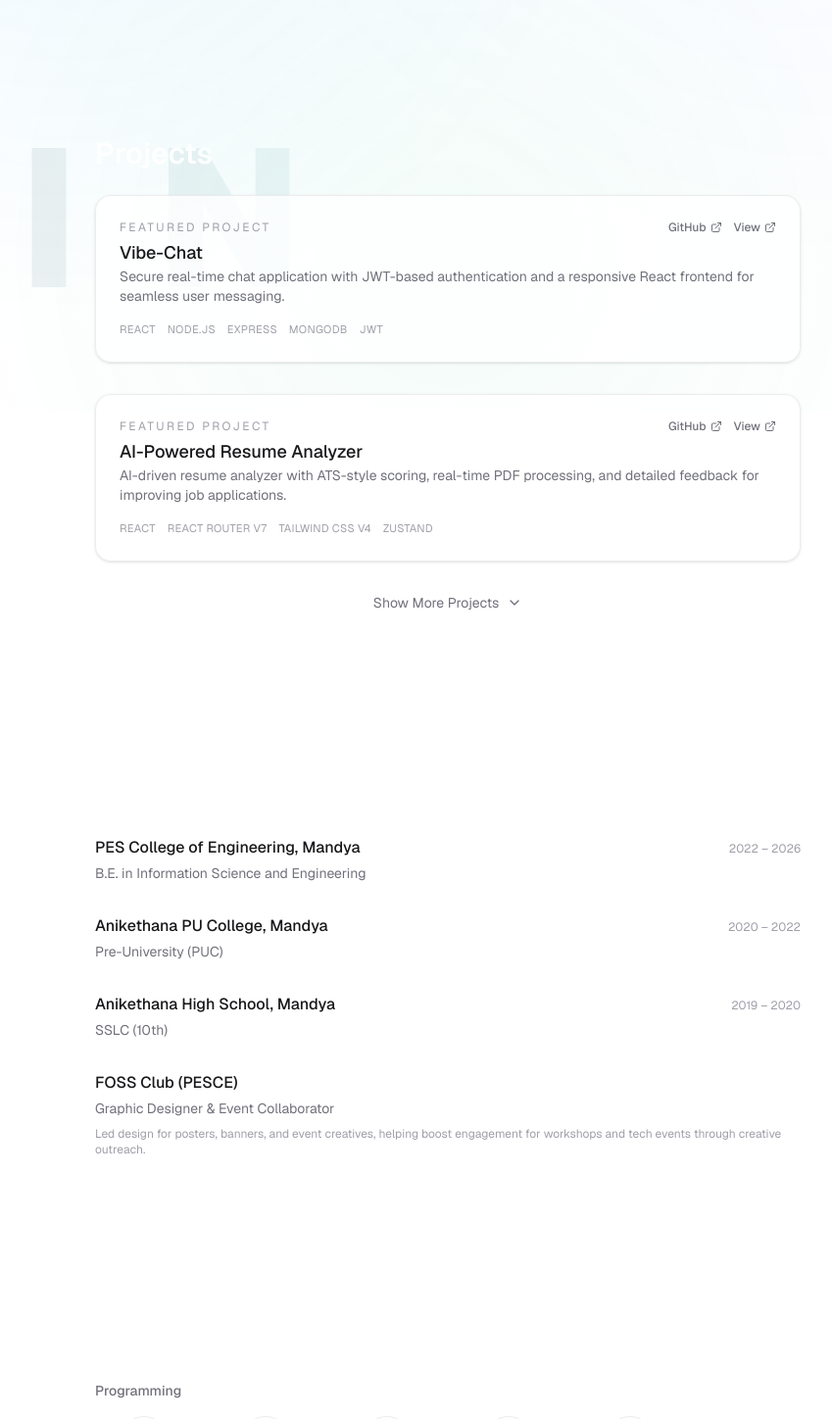
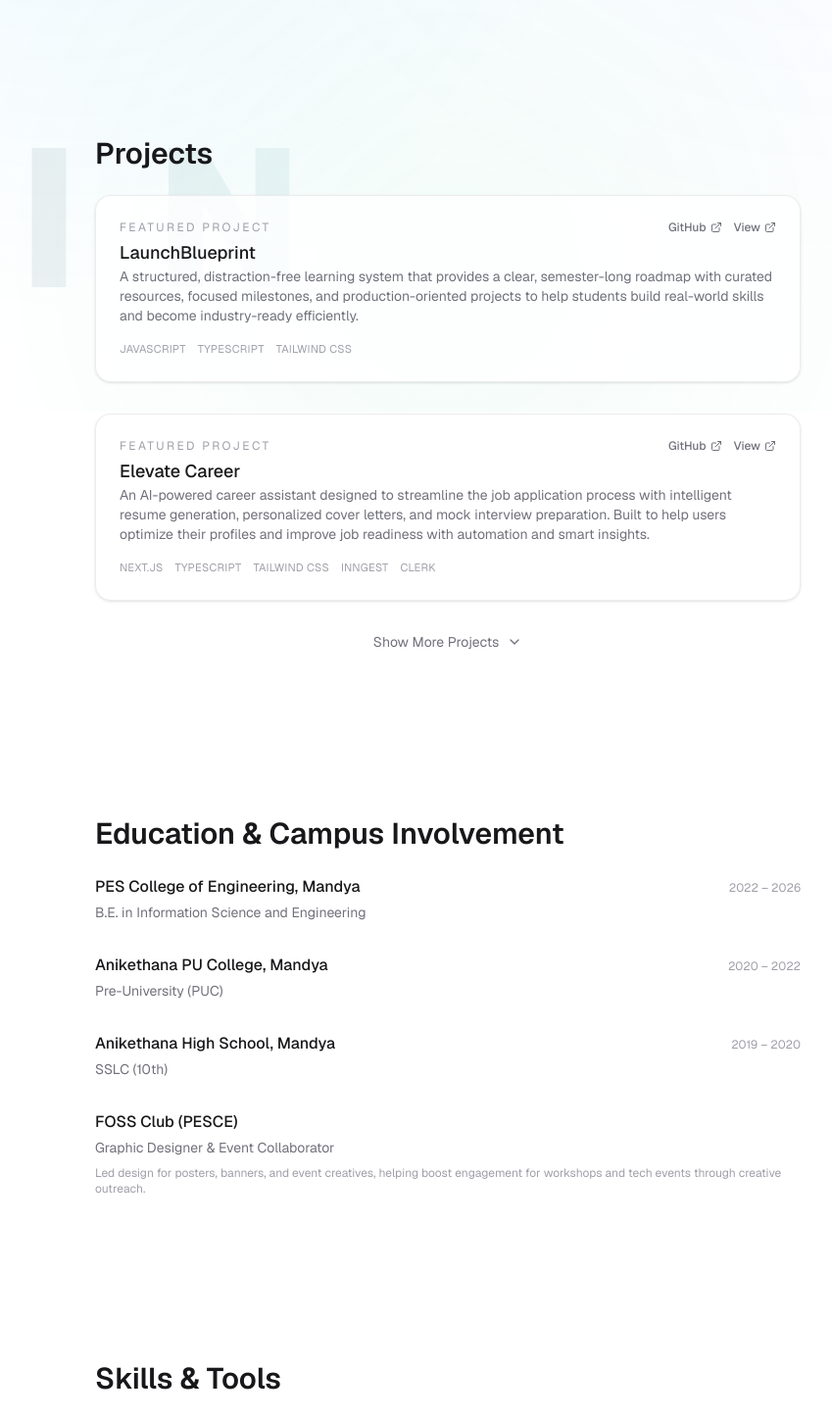
Before and after one commit to vinay-clutch/vinay-portfolio, a Next.js app: page / in a window 1280 px wide. Shown: the part 380-1828 px from the top of the page at 98% size, without its empty margins (183-1032 px from the left). Built offline with nearby package versions, Linux system fonts and the light colour scheme; grey boxes are pictures that could not be loaded.

Commit message:
Updated LaunchBlueprint description

```diff
--- a/src/app/page.tsx
+++ b/src/app/page.tsx
@@ -86,7 +86,7 @@ export default function Home() {
       <AnimateIn variant="fadeUp" delay={0.05}>
         <section className={sectionSpacing}>
           <div className="relative z-20 mt-12 mb-6">
-            <h2 className="text-left text-2xl md:text-3xl font-semibold text-white/90 mb-4">
+            <h2 className="text-left text-2xl md:text-3xl font-semibold text-zinc-900 dark:text-white/90 mb-4">
               Projects
             </h2>
           </div>
@@ -171,7 +171,7 @@ export default function Home() {
       <AnimateIn variant="fadeUp" delay={0.1}>
         <section className={sectionSpacing}>
           <div className="relative z-20 mt-12 mb-6">
-            <h2 className="text-left text-2xl md:text-3xl font-semibold text-white/90 mb-4">
+            <h2 className="text-left text-2xl md:text-3xl font-semibold text-zinc-900 dark:text-white/90 mb-4">
               Education & Campus Involvement
             </h2>
           </div>
@@ -207,7 +207,7 @@ export default function Home() {
       <AnimateIn variant="fadeUp" delay={0.15}>
         <section className={sectionSpacing}>
           <div className="relative z-20 mt-12 mb-6">
-            <h2 className="text-left text-2xl md:text-3xl font-semibold text-white/90 mb-4">
+            <h2 className="text-left text-2xl md:text-3xl font-semibold text-zinc-900 dark:text-white/90 mb-4">
               Skills & Tools
             </h2>
           </div>
@@ -251,7 +251,7 @@ export default function Home() {
       <AnimateIn variant="fadeUp" delay={0.2}>
         <section className={sectionSpacing}>
           <div className="relative z-20 mt-12 mb-6">
-            <h2 className="text-left text-2xl md:text-3xl font-semibold text-white/90 mb-4">
+            <h2 className="text-left text-2xl md:text-3xl font-semibold text-zinc-900 dark:text-white/90 mb-4">
               Certifications & Achievements
             </h2>
           </div>
@@ -289,7 +289,7 @@ export default function Home() {
       <AnimateIn variant="fadeUp" delay={0.22}>
         <section className={sectionSpacing}>
           <div className="relative z-20 mt-12 mb-6">
-            <h2 className="text-left text-2xl md:text-3xl font-semibold text-white/90 mb-4">
+            <h2 className="text-left text-2xl md:text-3xl font-semibold text-zinc-900 dark:text-white/90 mb-4">
               GitHub Contributions
             </h2>
           </div>
@@ -330,7 +330,7 @@ export default function Home() {
       <AnimateIn variant="fadeUp" delay={0.25}>
         <section className={`${sectionSpacing} text-center`}>
           <div className="relative z-20 mt-12 mb-6 text-left">
-            <h2 className="text-left text-2xl md:text-3xl font-semibold text-white/90 mb-4">
+            <h2 className="text-left text-2xl md:text-3xl font-semibold text-zinc-900 dark:text-white/90 mb-4">
               My Mindset
             </h2>
           </div>
@@ -401,12 +401,20 @@ export default function Home() {
 
 const projects = [
   {
-    title: "Vibe-Chat",
+    title: "LaunchBlueprint",
     description:
-      "Secure real-time chat application with JWT-based authentication and a responsive React frontend for seamless user messaging.",
+      "A structured, distraction-free learning system that provides a clear, semester-long roadmap with curated resources, focused milestones, and production-oriented projects to help students build real-world skills and become industry-ready efficiently.",
     link: "#",
-    github: "https://github.com/vinay-clutch/Vibe-Chat",
-    technologies: ["React", "Node.js", "Express", "MongoDB", "JWT"],
+    github: "https://github.com/vinay-clutch/OneSemester",
+    technologies: ["JavaScript", "TypeScript", "Tailwind CSS"],
+  },
+  {
+    title: "Elevate Career",
+    description:
+      "An AI-powered career assistant designed to streamline the job application process with intelligent resume generation, personalized cover letters, and mock interview preparation. Built to help users optimize their profiles and improve job readiness with automation and smart insights.",
+    link: "#",
+    github: "https://github.com/vinay-clutch/Elevate-Career",
+    technologies: ["Next.js", "TypeScript", "Tailwind CSS", "Inngest", "Clerk"],
   },
   {
     title: "AI-Powered Resume Analyzer",
@@ -415,14 +423,6 @@ const projects = [
     link: "#",
     github: "https://github.com/vinay-clutch/ai-resume--analyzer",
     technologies: ["React", "React Router v7", "Tailwind CSS v4", "Zustand"],
-  },
-  {
-    title: "AI-Powered Code Reviewer",
-    description:
-      "MERN-based platform that integrates AI to review code, highlight potential issues, and suggest improvements with interactive dashboards.",
-    link: "#",
-    github: "https://github.com/vinay-clutch/code-review",
-    technologies: ["React", "Node.js", "MongoDB", "OpenAI"],
   },
   {
     title: "Orbit – AI Assistant CLI",
@@ -440,6 +440,22 @@ const projects = [
       "Zod",
       "Chalk/Boxen",
     ],
+  },
+  {
+    title: "Vibe-Chat",
+    description:
+      "Secure real-time chat application with JWT-based authentication and a responsive React frontend for seamless user messaging.",
+    link: "#",
+    github: "https://github.com/vinay-clutch/Vibe-Chat",
+    technologies: ["React", "Node.js", "Express", "MongoDB", "JWT"],
+  },
+  {
+    title: "AI-Powered Code Reviewer",
+    description:
+      "MERN-based platform that integrates AI to review code, highlight potential issues, and suggest improvements with interactive dashboards.",
+    link: "#",
+    github: "https://github.com/vinay-clutch/code-review",
+    technologies: ["React", "Node.js", "MongoDB", "OpenAI"],
   },
 ];
 
--- a/src/app/sitemap.ts
+++ b/src/app/sitemap.ts
@@ -3,7 +3,7 @@ import { MetadataRoute } from "next";
 export default async function sitemap(): Promise<MetadataRoute.Sitemap> {
   return [
     {
-      url: "https://yathish-space.vercel.app",
+      url: "https://vinay-portfolio-seven.vercel.app",
       lastModified: new Date(),
       changeFrequency: "yearly",
       priority: 1,
```
Also changed, not shown: src/app/robots.txt.
